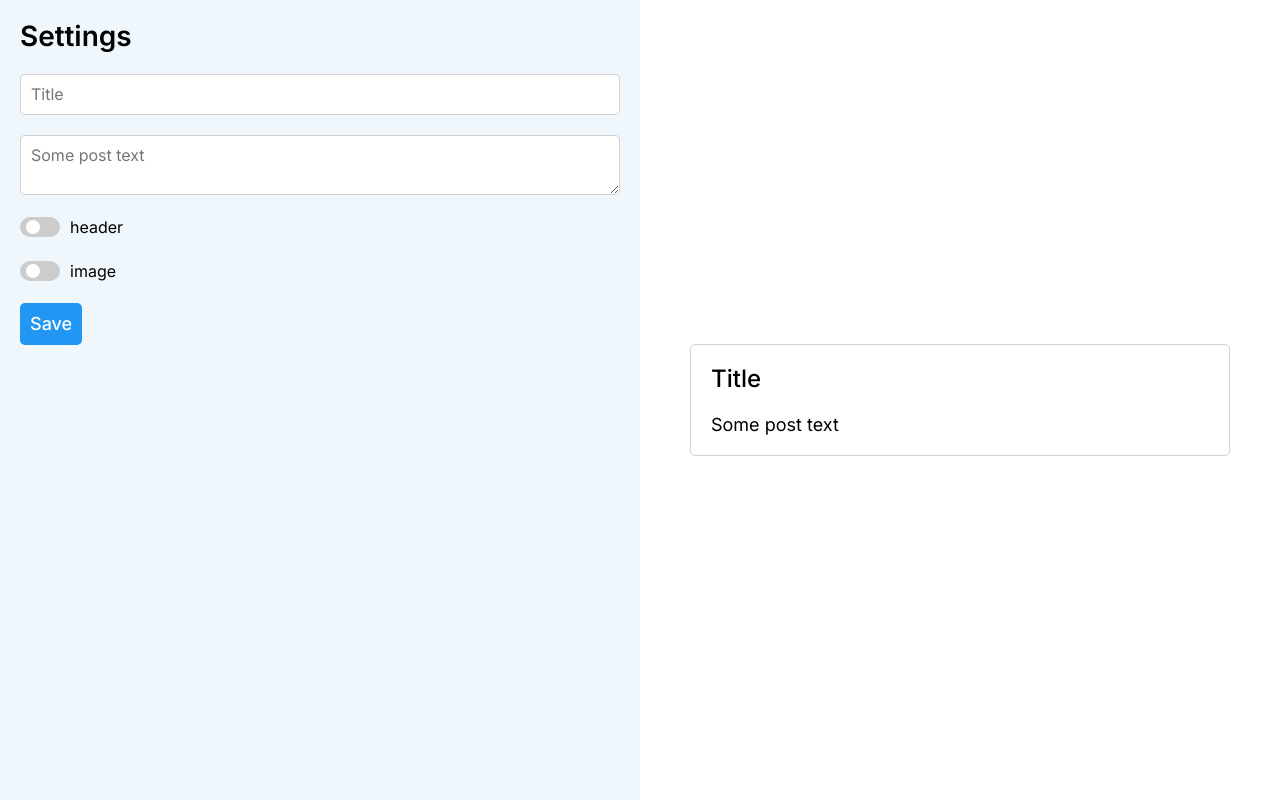
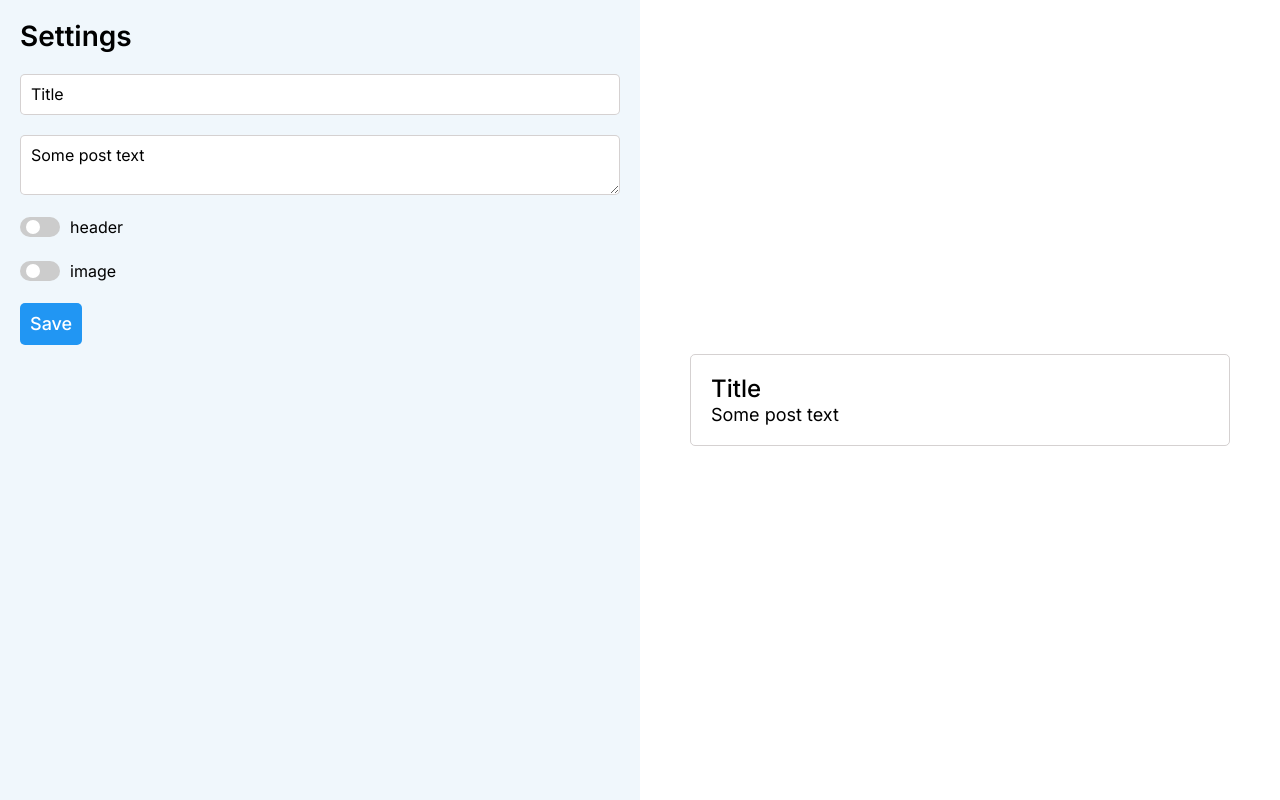
Before and after one commit to daminoki/test-react, a React (Create React App) app: page / in a window 1280 px wide. Built offline with nearby package versions, Linux system fonts and the light colour scheme.

Commit message:
add header to post preview component

```diff
--- a/src/App.js
+++ b/src/App.js
@@ -1,24 +1,12 @@
-import { useDispatch } from 'react-redux';
-
 import './App.css';
 
 import PostEditor from './components/PostEditor';
 import PostPreview from './components/PostPreview';
 
 function App() {
-  const dispatch = useDispatch();
-
-  const changeInputTitleField = (e) => {
-    dispatch({type: 'INPUT_TITLE_CHANGE', payload: e.target.value})
-  }
-
-  const changeInputDescriptionField = (e) => {
-      dispatch({type: 'INPUT_DESCRIPTION_CHANGE', payload: e.target.value})
-  }
-
   return (
       <div className="container">
-        <PostEditor changeInputTitleField={changeInputTitleField} changeInputDescriptionField={changeInputDescriptionField} />
+        <PostEditor />
         <PostPreview />
       </div>
   );
--- a/src/components/PostEditor/index.jsx
+++ b/src/components/PostEditor/index.jsx
@@ -1,21 +1,41 @@
-import { useState } from 'react';
+import { useDispatch } from 'react-redux';
+
+import { useState, useEffect } from 'react';
 import { useSelector } from 'react-redux';
 
 import styles from './PostEditor.module.scss';
 
-const PostEditor = ({ changeInputTitleField, changeInputDescriptionField }) => {
-    const [titleFieldShown, setTitleFieldShown] = useState(false);
+const PostEditor = () => {
+    const [isShowHeader, setIsShowHeader] = useState(false);
     const [imgFieldShown, setImgFieldShown] = useState(false);
+    const dispatch = useDispatch();
     const title = useSelector(state => state.title)
     const description = useSelector(state => state.description)
+    const headerTitle = useSelector(state => state.headerTitle)
 
-    const handleInputTitleChange = (e) => {
+    const changeInputTitleField = (e) => {
+        dispatch({type: 'INPUT_TITLE_CHANGE', payload: e.target.value})
+    }
+
+    const changeInputDescriptionField = (e) => {
+        dispatch({type: 'INPUT_DESCRIPTION_CHANGE', payload: e.target.value})
+    }
+
+    const changeInputHeaderField = (e) => {
+        dispatch({type: 'INPUT_HEADER_CHANGE', payload: e.target.value})
+    }
+
+    const toggleHeaderShow = (e) => {
         if (e.target.checked) {
-            setTitleFieldShown(true);
+            setIsShowHeader(true);
         } else {
-            setTitleFieldShown(false);
+            setIsShowHeader(false);
         }
     }
+
+    useEffect(() => {
+        dispatch({type: 'TOGGLE_HEADER', payload: isShowHeader})
+    }, [isShowHeader])
 
     const handleInputImgChange = (e) => {
         if (e.target.checked) {
@@ -45,12 +65,12 @@ const PostEditor = ({ changeInputTitleField, changeInputDescriptionField }) => {
             </textarea>
             <div className={styles['switch-wrapper']}>
                 <label className={styles['switch']}>
-                    <input className={styles['switch__toggle']} type="checkbox" onChange={handleInputTitleChange} />
+                    <input className={styles['switch__toggle']} type="checkbox" onChange={toggleHeaderShow} />
                     <span className={styles['switch__round']}></span>
                 </label>
                 <span>header</span>
             </div>
-            {titleFieldShown ? <input type="text" className={styles['post-editor__input']} /> : ''}
+            {isShowHeader ? <input type="text" className={styles['post-editor__input']} value={headerTitle} onChange={changeInputHeaderField} placeholder="Header" /> : ''}
             <div className={styles['switch-wrapper']}>
                 <label className={styles['switch']}>
                     <input className={styles['switch__toggle']} type="checkbox" onChange={handleInputImgChange} />
--- a/src/components/PostPreview/PostPreview.module.scss
+++ b/src/components/PostPreview/PostPreview.module.scss
@@ -3,27 +3,41 @@
     justify-content: flex-start;
     align-items: center;
     padding: 50px;
+}
 
-    &__wrapper {
-        display: flex;
-        flex-direction: column;
-        padding: 20px;
-        gap: 20px;
-        border: 1px solid #b9b3b39a;
-        width: 100%;
-        border-radius: 5px;
-    }
+.post {
+    display: flex;
+    flex-direction: column;
+    border: 1px solid #b9b3b39a;
+    width: 100%;
+    border-radius: 5px;
 
     &__title {
         color:  #000;
         font-size: 24px;
         line-height: 1.2;
         font-weight: 500;
+        margin: 0;
     }
 
     &__description {
         color:  #000;
         font-size: 18px;
         line-height: 1.2;
+        margin: 0;
+    }
+
+    &__header {
+        color: #000;
+        font-size: 18px;
+        line-height: 1.2;
+        margin: 0;
+        background-color: #afafaf25;
+        padding: 20px;
+        border-bottom: 1px solid #b9b3b39a;
+    }
+
+    &__main-info-wrapper {
+        padding: 20px;
     }
 }
--- a/src/components/PostPreview/index.jsx
+++ b/src/components/PostPreview/index.jsx
@@ -5,13 +5,18 @@ import styles from './PostPreview.module.scss';
 const PostPreview = () => {
     const title = useSelector(state => state.title)
     const description = useSelector(state => state.description)
+    const headerTitle = useSelector(state => state.headerTitle)
+    const isShowHeader = useSelector(state => state.isShowHeader)
 
     return (
         <div className={styles['post-preview']}>
-            <div className={styles['post-preview__wrapper']}>
-                <h2 className={styles['post-preview__title']}>{title ? title : 'Title'}</h2>
-                <p className={styles['post-preview__description']}>{description ? description : 'Some post text'}</p>
-            </div>
+            <article className={styles.post}>
+                {isShowHeader ? <div className={styles.post__header}>{headerTitle}</div> : ''}
+                <div className={styles['post__main-info-wrapper']}>
+                    <h2 className={styles.post__title}>{title}</h2>
+                    <p className={styles.post__description}>{description}</p>
+                </div>
+            </article>
         </div>
     )
 }
--- a/src/store/index.js
+++ b/src/store/index.js
@@ -1,8 +1,10 @@
 import { createStore } from 'redux';
 
 const defaultState = {
-    title: '',
-    description: ''
+    title: 'Title',
+    description: 'Some post text',
+    headerTitle: 'Header',
+    isShowHeader: false
   }
 
 const reducer = (state = defaultState, action) => {
@@ -13,6 +15,12 @@ const reducer = (state = defaultState, action) => {
         case 'INPUT_DESCRIPTION_CHANGE':
             return {...state, description: action.payload}
 
+        case 'INPUT_HEADER_CHANGE':
+            return {...state, headerTitle: action.payload}
+
+        case 'TOGGLE_HEADER':
+            return {...state, isShowHeader: action.payload}
+
         default:
             return state;
     }
--- a/src/styles/reset.scss
+++ b/src/styles/reset.scss
@@ -56,11 +56,6 @@ img {
   display: block;
 }
 
-/* Указываем понятную периодичность в потоке данных у article */
-article > * + * {
-  margin-top: 1em;
-}
-
 /* Наследуем шрифты для инпутов и кнопок */
 input,
 button,
```
Lines whose indentation alone changed are shown as unchanged.
